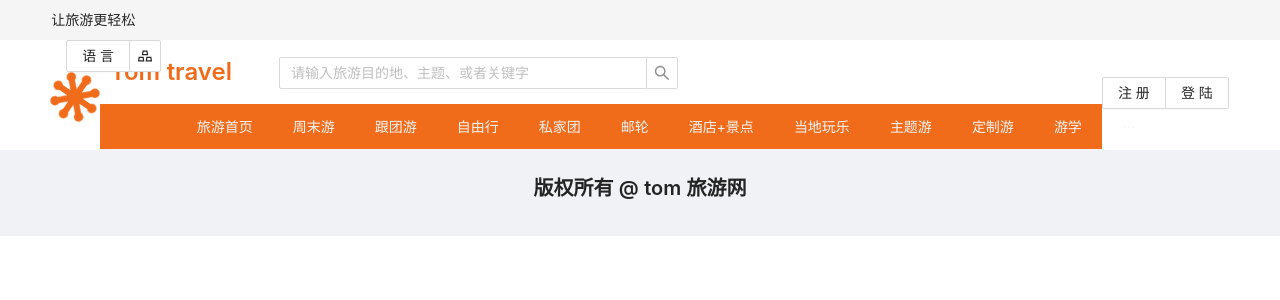
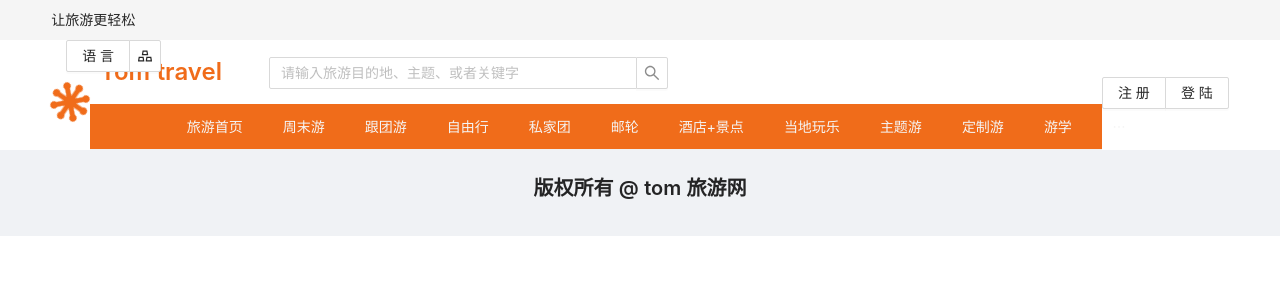
Before and after one commit to justtttom/travel, a React (Create React App) app: page / in a window 1280 px wide. Shown: the top 300 px of the page. Built offline with nearby package versions, Linux system fonts and the light colour scheme.

Commit message:
position change about svg

```diff
--- a/src/components/header/Header.module.css
+++ b/src/components/header/Header.module.css
@@ -26,8 +26,9 @@
   }
 
   .App-logo {
-    height: 50px;
-    width: 50px;
+    height: 40px;
+    width: 40px;
+    margin-top: 10px;
     float: left;
   }
 
```
